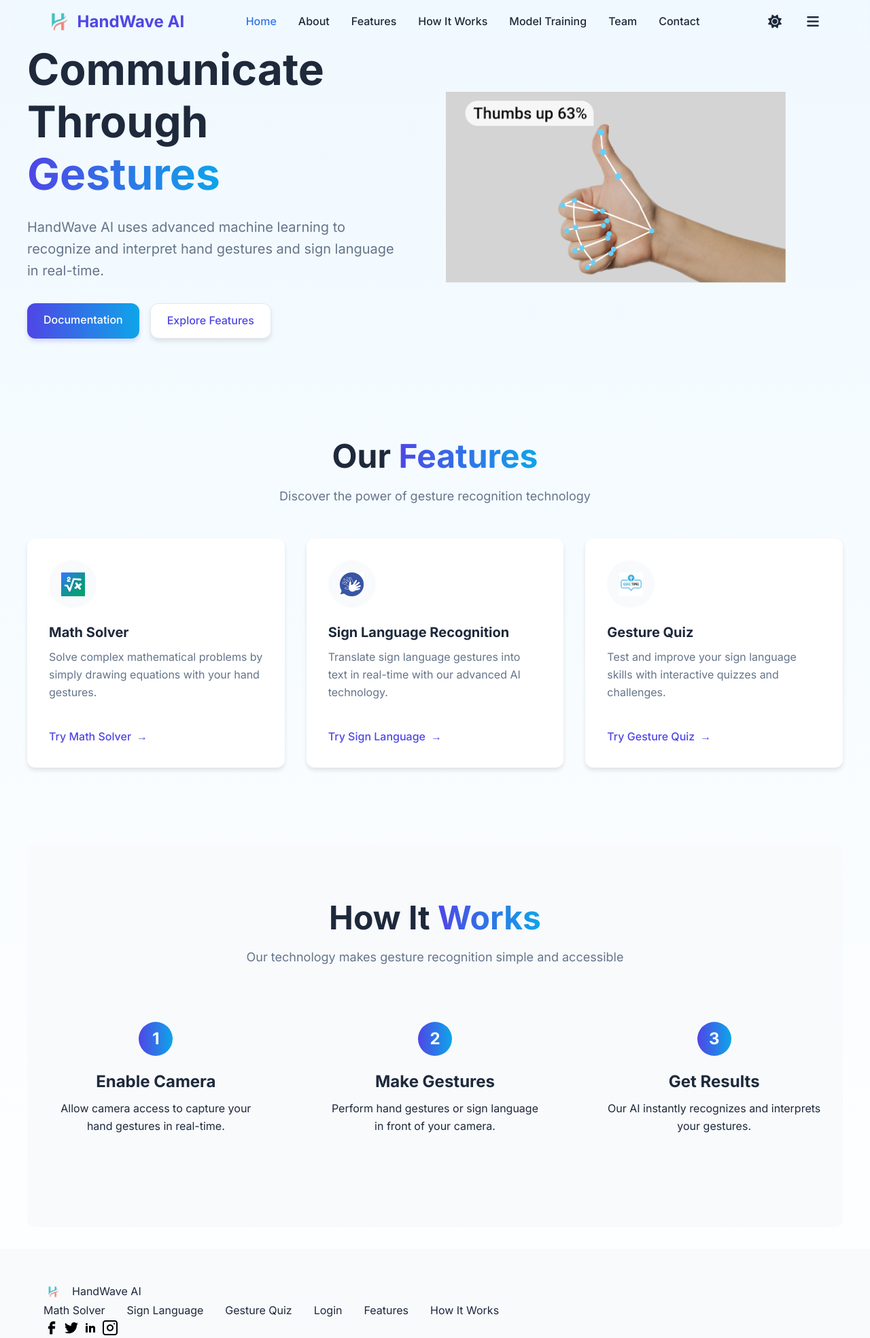
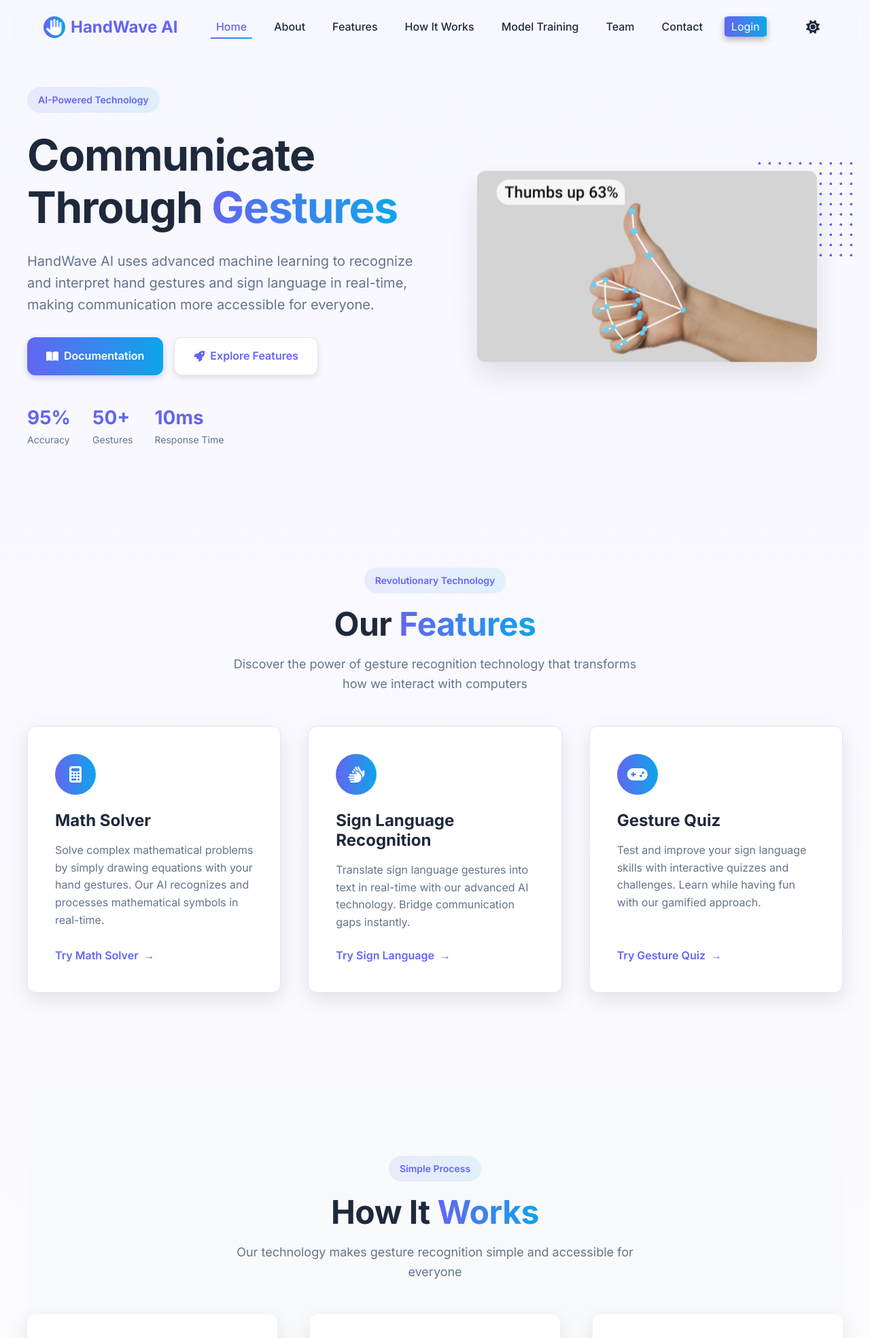
Before and after one commit to devangi-01/HandWaveAI, a Django app: page / in a window 1280 px wide. Shown: the top 1968 px of the page at 68% size. Run offline with Django 5.2, Linux system fonts and the light colour scheme.

Commit message:
Login button added to navbar

```diff
--- a/sign_language/views.py
+++ b/sign_language/views.py
@@ -7,7 +7,7 @@ import mediapipe as mp
 from tensorflow.keras.models import load_model
 
 # Load trained MediaPipe + AI model
-model_path = r"P:\handwave_ai\sign_language\mediapipe_model.h5"
+model_path = r"E:\Project\HandWaveAI\sign_language\mediapipe_model.h5"
 model = load_model(model_path)
 
 # MediaPipe hands setup
--- a/static/css/newstyle.css
+++ b/static/css/newstyle.css
@@ -73,7 +73,9 @@
 }
 
 /* Typography */
-  h1, h2, h3 {
+h1,
+h2,
+h3 {
   font-weight: 700;
   line-height: 1.2;
 }
@@ -214,6 +216,15 @@
   display: flex;
   align-items: center;
   gap: 1rem;
+}
+
+.login-tab {
+  background: linear-gradient(90deg, var(--primary) 0%, var(--secondary) 100%);
+  color: white;
+  box-shadow: 0 4px 10px rgba(10, 10, 10, 0.3);
+  padding: 5px 10px;
+  border-radius: 10%;
+
 }
 
 .theme-toggle {
@@ -394,9 +405,11 @@
   0% {
     transform: translateY(0px);
   }
+
   50% {
     transform: translateY(-20px);
   }
+
   100% {
     transform: translateY(0px);
   }
--- a/templates/index.html
+++ b/templates/index.html
@@ -6,23 +6,20 @@
     <meta charset="UTF-8">
     <meta name="viewport" content="width=device-width, initial-scale=1.0">
     <title>HandWave AI | Gesture Recognition Technology</title>
-    <link rel="stylesheet" href="{% static 'css/styles.css' %}">
+    <link rel="stylesheet" href="{% static 'css/newstyle.css' %}">
     <link rel="preconnect" href="https://fonts.googleapis.com">
     <link rel="preconnect" href="https://fonts.gstatic.com" crossorigin>
     <link href="https://fonts.googleapis.com/css2?family=Inter:wght@300;400;500;600;700&display=swap" rel="stylesheet">
     <link rel="stylesheet" href="https://cdnjs.cloudflare.com/ajax/libs/font-awesome/6.5.0/css/all.min.css">
-
 </head>
 
 <body>
     <div class="bg-gradient">
         <header class="header">
-            <!-- <p style="color:red; font-size: 20px;">Test visible text</p> -->
             <div class="container">
                 <div class="header-content">
-                    {% comment %} <a href="#" class="logo">HandWave AI</a> {% endcomment %}
                     <a href="#" class="logo">
-                        <span class="logo-icon"><img src="{% static 'images/h2_logo.png' %}" alt="logo"></span>
+                        <span class="logo-icon"><i class="fas fa-hand-paper"></i></span>
                         HandWave AI
                     </a>
                     <nav class="nav-desktop">
@@ -34,6 +31,8 @@
                             <li><a href="#model-training" class="nav-link">Model Training</a></li>
                             <li><a href="#team" class="nav-link">Team</a></li>
                             <li><a href="#contact" class="nav-link">Contact</a></li>
+                            <li><a href="{% url 'user:login' %}" class=" login-tab">Login</a></li>
+
                         </ul>
                     </nav>
 
@@ -61,6 +60,7 @@
                         <li><a href="#model-training" class="mobile-nav-link">Model Training</a></li>
                         <li><a href="#team" class="mobile-nav-link">Team</a></li>
                         <li><a href="#contact" class="mobile-nav-link">Contact</a></li>
+                        <li><a href="{% url 'user:login' %}" class=" login-tab">Login</a></li>
                     </ul>
                 </nav>
             </div>
@@ -69,76 +69,149 @@
         <main>
             <section class="hero container">
                 <div class="hero-content">
+                    <div class="hero-badge">
+                        <span>AI-Powered Technology</span>
+                    </div>
                     <h1>Communicate Through <span class="gradient-text">Gestures</span></h1>
                     <p>HandWave AI uses advanced machine learning to recognize and interpret hand gestures and sign
-                        language in real-time.</p>
+                        language in real-time, making communication more accessible for everyone.</p>
                     <div class="cta-buttons">
-                        <a href="{% url 'documentation' %}" class="btn btn-primary">Documentation</a>
-                        <a href="#features" class="btn btn-secondary">Explore Features</a>
+                        <a href="{% url 'documentation' %}" class="btn btn-primary">
+                            <i class="fas fa-book-open"></i> Documentation
+                        </a>
+                        <a href="#features" class="btn btn-secondary">
+                            <i class="fas fa-rocket"></i> Explore Features
+                        </a>
+                    </div>
+                    <div class="hero-stats">
+                        <div class="stat">
+                            <span class="stat-number">95%</span>
+                            <span class="stat-label">Accuracy</span>
+                        </div>
+                        <div class="stat">
+                            <span class="stat-number">50+</span>
+                            <span class="stat-label">Gestures</span>
+                        </div>
+                        <div class="stat">
+                            <span class="stat-number">10ms</span>
+                            <span class="stat-label">Response Time</span>
+                        </div>
                     </div>
                 </div>
                 <div class="hero-image">
-                    <img src="{% static 'images/hand_gesture.png' %}" alt="Hand gesture recognition illustration"
-                        onerror="this.src='{% static 'images/hero-placeholder.svg' %}'; this.onerror=null;">
+                    <div class="hero-image-wrapper">
+                        <img src="{% static 'images/hand_gesture.png' %}" alt="Hand gesture recognition illustration"
+                            onerror="this.src='{% static 'images/hero-placeholder.svg' %}'; this.onerror=null;">
+                        <div class="hero-image-dots"></div>
+                    </div>
                 </div>
             </section>
 
             <section id="features" class="features container">
-                <h2>Our <span class="gradient-text">Features</span></h2>
-                <p class="section-description">Discover the power of gesture recognition technology</p>
+                <div class="section-header">
+                    <div class="section-badge">Revolutionary Technology</div>
+                    <h2>Our <span class="gradient-text">Features</span></h2>
+                    <p class="section-description">Discover the power of gesture recognition technology that transforms how we interact with computers</p>
+                </div>
 
                 <div class="feature-cards">
                     <div class="feature-card">
                         <div class="feature-icon">
-                            <img src="{% static 'images/math.jpg' %}" alt="Math Solver"
-                                onerror="this.src='{% static 'images/math-placeholder.svg' %}'; this.onerror=null;">
+                            <i class="fas fa-calculator"></i>
                         </div>
                         <h3>Math Solver</h3>
-                        <p>Solve complex mathematical problems by simply drawing equations with your hand gestures.</p>
+                        <p>Solve complex mathematical problems by simply drawing equations with your hand gestures. Our AI recognizes and processes mathematical symbols in real-time.</p>
                         <a href="{% url 'math_solver:math_solver' %}" class="feature-link">Try Math Solver</a>
                     </div>
 
                     <div class="feature-card">
                         <div class="feature-icon">
-                            <img src="{% static 'images/sign.png' %}" alt="Sign Language Recognition"
-                                onerror="this.src='{% static 'images/sign-placeholder.svg' %}'; this.onerror=null;">
+                            <i class="fas fa-sign-language"></i>
                         </div>
                         <h3>Sign Language Recognition</h3>
-                        <p>Translate sign language gestures into text in real-time with our advanced AI technology.</p>
+                        <p>Translate sign language gestures into text in real-time with our advanced AI technology. Bridge communication gaps instantly.</p>
                         <a href="{% url 'sign_language:sign_language' %}" class="feature-link">Try Sign Language</a>
                     </div>
 
                     <div class="feature-card">
                         <div class="feature-icon">
-                            <img src="{% static 'images/quiz.jpg' %}" alt="Gesture Quiz"
-                                onerror="this.src='{% static 'images/quiz-placeholder.svg' %}'; this.onerror=null;">
+                            <i class="fas fa-gamepad"></i>
                         </div>
                         <h3>Gesture Quiz</h3>
-                        <p>Test and improve your sign language skills with interactive quizzes and challenges.</p>
+                        <p>Test and improve your sign language skills with interactive quizzes and challenges. Learn while having fun with our gamified approach.</p>
                         <a href="{% url 'gesture_quiz' %}" class="feature-link">Try Gesture Quiz</a>
                     </div>
                 </div>
             </section>
 
-            <section class="how-it-works container">
-                <h2>How It <span class="gradient-text">Works</span></h2>
-                <p class="section-description">Our technology makes gesture recognition simple and accessible</p>
+            <section id="how-it-works" class="how-it-works container">
+                <div class="section-header">
+                    <div class="section-badge">Simple Process</div>
+                    <h2>How It <span class="gradient-text">Works</span></h2>
+                    <p class="section-description">Our technology makes gesture recognition simple and accessible for everyone</p>
+                </div>
 
                 <div class="steps">
                     <div class="step">
                         <div class="step-number">1</div>
                         <h3>Enable Camera</h3>
-                        <p>Allow camera access to capture your hand gestures in real-time.</p>
+                        <p>Allow camera access to capture your hand gestures in real-time with our secure and privacy-focused technology.</p>
+                        <div class="step-icon">
+                            <i class="fas fa-camera"></i>
+                        </div>
                     </div>
                     <div class="step">
                         <div class="step-number">2</div>
                         <h3>Make Gestures</h3>
-                        <p>Perform hand gestures or sign language in front of your camera.</p>
+                        <p>Perform hand gestures or sign language in front of your camera. Our system works with any lighting condition.</p>
+                        <div class="step-icon">
+                            <i class="fas fa-hand-point-up"></i>
+                        </div>
                     </div>
                     <div class="step">
                         <div class="step-number">3</div>
                         <h3>Get Results</h3>
-                        <p>Our AI instantly recognizes and interprets your gestures.</p>
+                        <p>Our AI instantly recognizes and interprets your gestures, providing accurate results in milliseconds.</p>
+                        <div class="step-icon">
+                            <i class="fas fa-check-circle"></i>
+                        </div>
+                    </div>
+                </div>
+            </section>
+
+            <section id="about" class="about container">
+                <div class="section-header">
+                    <div class="section-badge">Our Mission</div>
+                    <h2>About <span class="gradient-text">HandWave AI</span></h2>
+                    <p class="section-description">Making technology accessible through natural human gestures</p>
+                </div>
+
+                <div class="about-content">
+                    <div class="about-image">
+                        <img src="{% static 'images/about.jpg' %}" alt="Team working on gesture recognition"
+                            onerror="this.src='{% static 'images/about-placeholder.svg' %}'; this.onerror=null;">
+                    </div>
+                    <div class="about-text">
+                        <h3>Breaking Communication Barriers</h3>
+                        <p>At HandWave AI, we believe technology should adapt to humans, not the other way around. Our mission is to create intuitive interfaces that understand natural human gestures, making technology more accessible to everyone, including those with disabilities.</p>
+
+                        <h3>Advanced AI Technology</h3>
+                        <p>Our proprietary machine learning algorithms have been trained on millions of gesture samples to achieve industry-leading accuracy. We continuously improve our models to recognize more gestures across different cultures and contexts.</p>
+
+                        <div class="about-stats">
+                            <div class="about-stat">
+                                <span class="about-stat-number">95%</span>
+                                <span class="about-stat-label">Accuracy</span>
+                            </div>
+                            <div class="about-stat">
+                                <span class="about-stat-number">10ms</span>
+                                <span class="about-stat-label">Response Time</span>
+                            </div>
+                            <div class="about-stat">
+                                <span class="about-stat-number">50+</span>
+                                <span class="about-stat-label">Supported Gestures</span>
+                            </div>
+                        </div>
                     </div>
                 </div>
             </section>
@@ -148,8 +221,7 @@
             <div class="container">
                 <div class="footer-top">
                     <div class="footer-logo">
-                        <img src="{% static 'images/h2_logo.png' %}" alt="HandWave AI Logo"
-                            onerror="this.src='{% static 'images/logo-placeholder.png' %}'; this.onerror=null;">
+                        <i class="fas fa-hand-paper"></i>
                         <span>HandWave AI</span>
                     </div>
                     <div class="footer-links">
@@ -161,17 +233,17 @@
                         <a href="#how-it-works">How It Works</a>
                     </div>
                     <div class="footer-social">
-                        <a href="https://www.facebook.com/" target="_blank">
-                            <img src="{% static 'images/facebook.svg' %}" alt="Facebook">
+                        <a href="https://www.facebook.com/" target="_blank" aria-label="Facebook">
+                            <i class="fab fa-facebook-f"></i>
                         </a>
-                        <a href="https://www.twitter.com/" target="_blank">
-                            <img src="{% static 'images/twitter.svg' %}" alt="Twitter">
+                        <a href="https://www.twitter.com/" target="_blank" aria-label="Twitter">
+                            <i class="fab fa-twitter"></i>
                         </a>
-                        <a href="https://www.linkedin.com/" target="_blank">
-                            <img src="{% static 'images/linkedin.svg' %}" alt="LinkedIn">
+                        <a href="https://www.linkedin.com/" target="_blank" aria-label="LinkedIn">
+                            <i class="fab fa-linkedin-in"></i>
                         </a>
-                        <a href="https://www.instagram.com/" target="_blank">
-                            <img src="{% static 'images/instagram.svg' %}" alt="Instagram">
+                        <a href="https://www.instagram.com/" target="_blank" aria-label="Instagram">
+                            <i class="fab fa-instagram"></i>
                         </a>
                     </div>
                 </div>
@@ -186,49 +258,8 @@
                 </div>
             </div>
         </footer>
-
     </div>
-
-
 
     <script src="{% static 'js/script.js' %}"></script>
 </body>
 </html>
-
-<!-- <header class="container">
-                <nav>
-                    <div class="logo">
-                        {% comment %} <img src="{% static 'images/logo.svg' %}" alt="HandWave AI Logo"
-                            onerror="this.src='{% static 'images/logo-placeholder.png' %}'; this.onerror=null;"> {% endcomment %}
-                            <img src="{% static 'images/h2_logo.png' %}" alt="HandWave AI Logo"
-                            onerror="this.src='{% static 'images/logo-placeholder.png' %}'; this.onerror=null;">
-
-                            <span>HandWave AI</span>
-                    </div>
-                    {% comment %} <div class="nav-links">
-                        <a href="{% url 'math_solver:math_solver' %}">Math Solver</a>
-                        <a href="{% url 'sign_language_recognition' %}">Sign Language</a>
-                        <a href="{% url 'gesture_quiz' %}">Gesture Quiz</a>
-                    </div> {% endcomment %}
-                    <nav>
-                        {% comment %} <a href="#" class="logo">
-                            <i class="fas fa-square-root-variable"></i>
-                            <span>MathSolver</span>
-                        </a> {% endcomment %}
-                        <div class="nav-links">
-                            <a href="#">Home</a>
-                            <a href="#">About</a>
-                            <a href="#">How It Works</a>
-                            <a href="#">Contact</a>
-                        </div>
-                        <button class="mobile-menu-btn">
-                            <i class="fas fa-bars"></i>
-                        </button>
-                    </nav>
-                    <button class="mobile-menu-btn" aria-label="Toggle menu">
-                        <span></span>
-                        <span></span>
-                        <span></span>
-                    </button>
-                </nav>
-            </header> -->
--- a/templates/newindex.html
+++ b/templates/newindex.html
@@ -58,6 +58,7 @@
                         <li><a href="#model-training" class="mobile-nav-link">Model Training</a></li>
                         <li><a href="#team" class="mobile-nav-link">Team</a></li>
                         <li><a href="#contact" class="mobile-nav-link">Contact</a></li>
+                        <li><a href="{% url 'user:login' %}" class=" login-tab">Login</a></li>
                     </ul>
                 </nav>
             </div>
```
Lines whose indentation alone changed are shown as unchanged.
